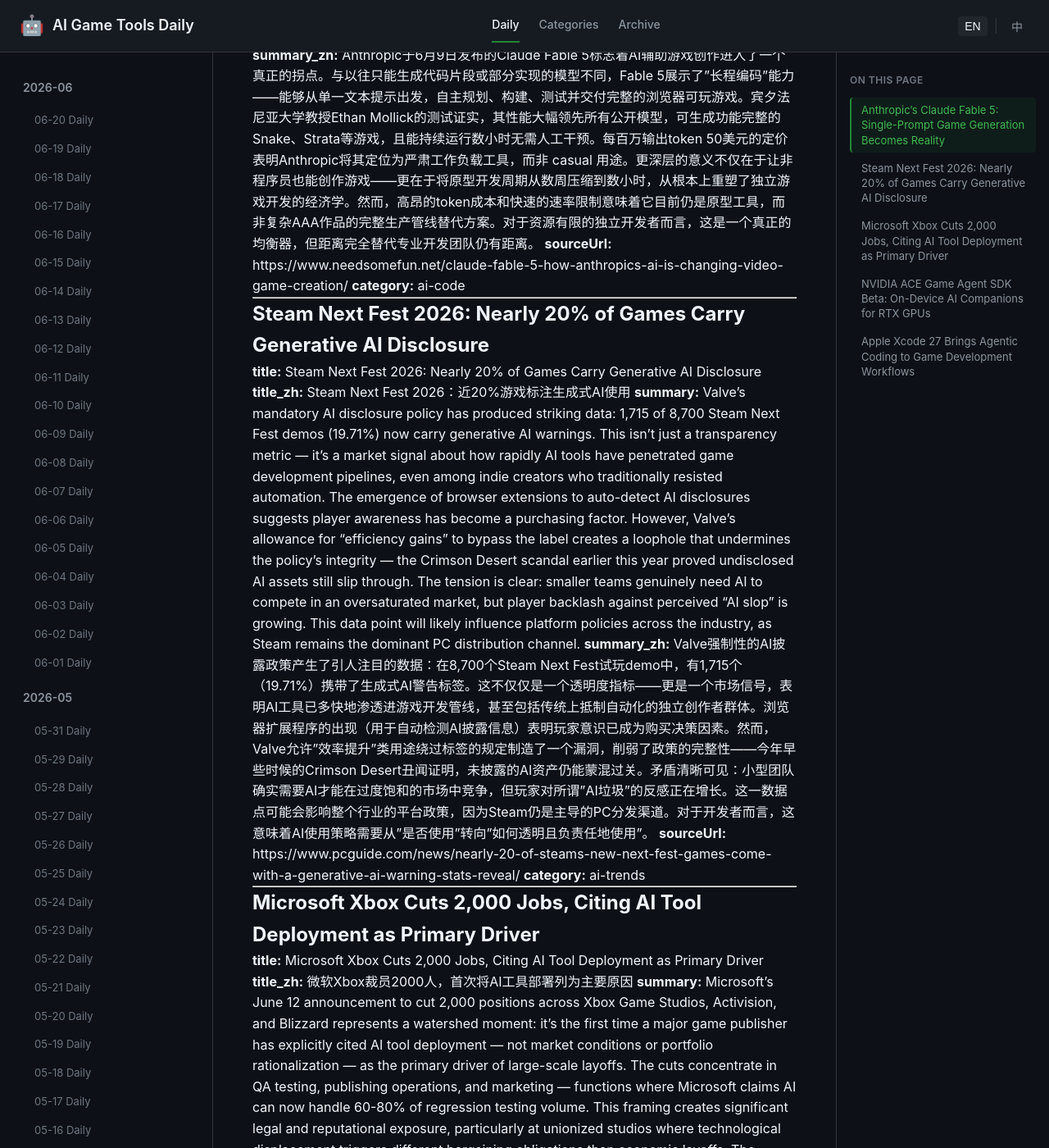
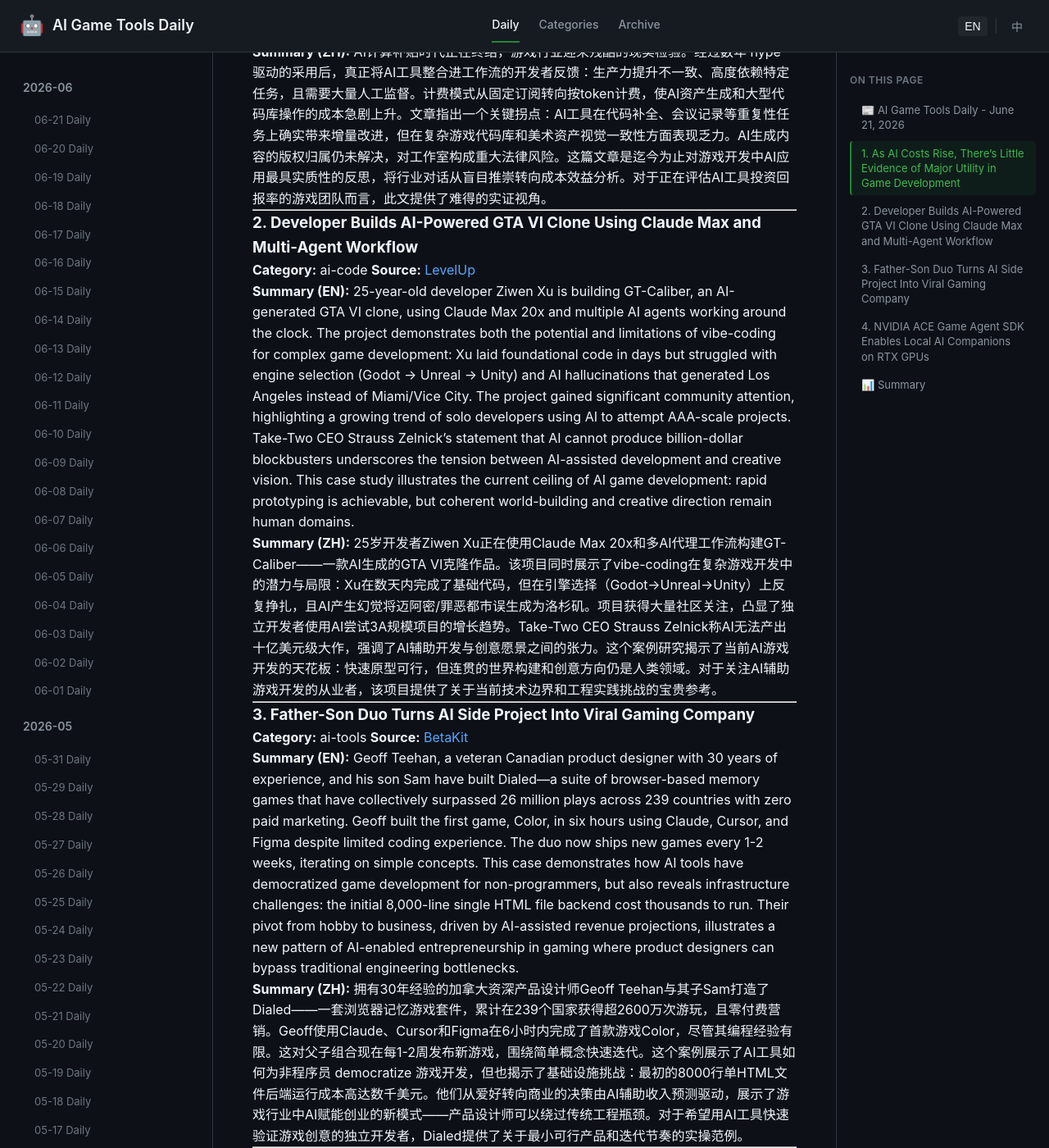
Before and after one commit to sionsychen/ai-game-tools-daily, a Jekyll site: the page built from index.html, in a window 1280 px wide and 1400 px high, scrolled down 619 px. Shown: the whole window at 82% size. Built offline with Jekyll 4.4.1, drawn with Linux system fonts in a browser that asks for light colours; some of the changed text lies outside the part shown.

Commit message:
Publish daily: 2026-06-21

```diff
--- a/_data/used_urls.json
+++ b/_data/used_urls.json
@@ -16,5 +16,11 @@
     "https://www.vaasblock.com/news/microsoft-xbox-layoffs-ai-game-development-2026/",
     "https://www.tweaktown.com/news/112257/nvidia-launches-ace-game-agent-sdk-beta-for-in-game-ai-companions-that-run-on-rtx-gpus/index.html",
     "https://www.pocketgamer.biz/apple-unveils-ai-frameworks-and-agentic-coding-tools-in-xcode-27/"
+  ],
+  "2026-06-21": [
+    "https://www.gamesindustry.biz/as-ai-costs-rise-theres-little-evidence-of-major-utility-in-game-development-opinion",
+    "https://www.levelup.com/en/news/developer-grows-tired-of-waiting-for-gta-vi-builds-ai-powered-rockstar-clone-instead/",
+    "https://betakit.com/meet-the-father-son-duo-hoping-to-turn-their-ai-side-project-into-a-gaming-company/",
+    "https://www.tech-critter.com/local-ai-companions-npcs-unreal-engine/"
   ]
 }
--- /dev/null
+++ b/_posts/2026-06-21-daily.md
@@ -0,0 +1,72 @@
+---
+layout: post
+title: "AI Game Tools Daily - June 21, 2026"
+date: 2026-06-21
+categories: daily
+---
+
+## 📰 AI Game Tools Daily - June 21, 2026
+
+### 1. As AI Costs Rise, There's Little Evidence of Major Utility in Game Development
+
+**Category:** ai-trends
+**Source:** [GamesIndustry.biz](https://www.gamesindustry.biz/as-ai-costs-rise-theres-little-evidence-of-major-utility-in-game-development-opinion)
+
+**Summary (EN):**
+The era of heavily subsidized AI compute is ending, and the games industry is confronting a sobering reality check. After years of hype-driven adoption, developers who have actually integrated AI tools into workflows report inconsistent, task-specific productivity gains that require extensive human supervision. Token-based billing is replacing flat-rate subscriptions, making AI-generated assets and large codebase manipulation significantly more expensive. The article highlights a critical inflection point: AI tools deliver incremental improvements for repetitive tasks like code completion and meeting transcription, but struggle with complex game codebases and maintaining visual consistency in art assets. The unresolved copyright status of AI-generated content remains a major legal risk for studios. This piece represents the most substantive reality-check on AI in game development published to date, shifting the conversation from evangelism to cost-benefit analysis.
+
+**Summary (ZH):**
+AI计算补贴时代正在终结，游戏行业迎来残酷的现实检验。经过数年 hype 驱动的采用后，真正将AI工具整合进工作流的开发者反馈：生产力提升不一致、高度依赖特定任务，且需要大量人工监督。计费模式从固定订阅转向按token计费，使AI资产生成和大型代码库操作的成本急剧上升。文章指出一个关键拐点：AI工具在代码补全、会议记录等重复性任务上确实带来增量改进，但在复杂游戏代码库和美术资产视觉一致性方面表现乏力。AI生成内容的版权归属仍未解决，对工作室构成重大法律风险。这篇文章是迄今为止对游戏开发中AI应用最具实质性的反思，将行业对话从盲目推崇转向成本效益分析。对于正在评估AI工具投资回报率的游戏团队而言，此文提供了难得的实证视角。
+
+---
+
+### 2. Developer Builds AI-Powered GTA VI Clone Using Claude Max and Multi-Agent Workflow
+
+**Category:** ai-code
+**Source:** [LevelUp](https://www.levelup.com/en/news/developer-grows-tired-of-waiting-for-gta-vi-builds-ai-powered-rockstar-clone-instead/)
+
+**Summary (EN):**
+25-year-old developer Ziwen Xu is building GT-Caliber, an AI-generated GTA VI clone, using Claude Max 20x and multiple AI agents working around the clock. The project demonstrates both the potential and limitations of vibe-coding for complex game development: Xu laid foundational code in days but struggled with engine selection (Godot → Unreal → Unity) and AI hallucinations that generated Los Angeles instead of Miami/Vice City. The project gained significant community attention, highlighting a growing trend of solo developers using AI to attempt AAA-scale projects. Take-Two CEO Strauss Zelnick's statement that AI cannot produce billion-dollar blockbusters underscores the tension between AI-assisted development and creative vision. This case study illustrates the current ceiling of AI game development: rapid prototyping is achievable, but coherent world-building and creative direction remain human domains.
+
+**Summary (ZH):**
+25岁开发者Ziwen Xu正在使用Claude Max 20x和多AI代理工作流构建GT-Caliber——一款AI生成的GTA VI克隆作品。该项目同时展示了vibe-coding在复杂游戏开发中的潜力与局限：Xu在数天内完成了基础代码，但在引擎选择（Godot→Unreal→Unity）上反复挣扎，且AI产生幻觉将迈阿密/罪恶都市误生成为洛杉矶。项目获得大量社区关注，凸显了独立开发者使用AI尝试3A规模项目的增长趋势。Take-Two CEO Strauss Zelnick称AI无法产出十亿美元级大作，强调了AI辅助开发与创意愿景之间的张力。这个案例研究揭示了当前AI游戏开发的天花板：快速原型可行，但连贯的世界构建和创意方向仍是人类领域。对于关注AI辅助游戏开发的从业者，该项目提供了关于当前技术边界和工程实践挑战的宝贵参考。
+
+---
+
+### 3. Father-Son Duo Turns AI Side Project Into Viral Gaming Company
+
+**Category:** ai-tools
+**Source:** [BetaKit](https://betakit.com/meet-the-father-son-duo-hoping-to-turn-their-ai-side-project-into-a-gaming-company/)
+
+**Summary (EN):**
+Geoff Teehan, a veteran Canadian product designer with 30 years of experience, and his son Sam have built Dialed—a suite of browser-based memory games that have collectively surpassed 26 million plays across 239 countries with zero paid marketing. Geoff built the first game, Color, in six hours using Claude, Cursor, and Figma despite limited coding experience. The duo now ships new games every 1-2 weeks, iterating on simple concepts. This case demonstrates how AI tools have democratized game development for non-programmers, but also reveals infrastructure challenges: the initial 8,000-line single HTML file backend cost thousands to run. Their pivot from hobby to business, driven by AI-assisted revenue projections, illustrates a new pattern of AI-enabled entrepreneurship in gaming where product designers can bypass traditional engineering bottlenecks.
+
+**Summary (ZH):**
+拥有30年经验的加拿大资深产品设计师Geoff Teehan与其子Sam打造了Dialed——一套浏览器记忆游戏套件，累计在239个国家获得超2600万次游玩，且零付费营销。Geoff使用Claude、Cursor和Figma在6小时内完成了首款游戏Color，尽管其编程经验有限。这对父子组合现在每1-2周发布新游戏，围绕简单概念快速迭代。这个案例展示了AI工具如何为非程序员 democratize 游戏开发，但也揭示了基础设施挑战：最初的8000行单HTML文件后端运行成本高达数千美元。他们从爱好转向商业的决策由AI辅助收入预测驱动，展示了游戏行业中AI赋能创业的新模式——产品设计师可以绕过传统工程瓶颈。对于希望用AI工具快速验证游戏创意的独立开发者，Dialed提供了关于最小可行产品和迭代节奏的实操范例。
+
+---
+
+### 4. NVIDIA ACE Game Agent SDK Enables Local AI Companions on RTX GPUs
+
+**Category:** ai-npc
+**Source:** [Tech-Critter](https://www.tech-critter.com/local-ai-companions-npcs-unreal-engine/)
+
+**Summary (EN):**
+NVIDIA's ACE Game Agent SDK represents a strategic shift from cloud-based to on-device AI for gaming. The open-source C/C++ framework enables developers to build AI companions and NPCs that run locally on RTX hardware, eliminating latency and server costs. The SDK includes three core APIs: Agent API for perception and reasoning, Chat API for dialogue, and RAG API for context retrieval. NVIDIA also released UE5 plugins supporting ASR (8 languages), small language models (Qwen 3.5 4B), and TTS (Chatterbox Turbo 350M). The PUBG Ally beta—an AI teammate that understands voice commands and makes tactical decisions—demonstrates real-world application. This move addresses two major barriers to AI NPC adoption: latency and operational costs, potentially accelerating mainstream adoption of intelligent companions in games.
+
+**Summary (ZH):**
+NVIDIA ACE Game Agent SDK标志着游戏AI从云端向本地设备的战略转移。这个开源C/C++框架使开发者能够在RTX硬件上本地运行AI伙伴和NPC，消除延迟和服务器成本。SDK包含三个核心API：Agent API（感知与推理）、Chat API（对话）和RAG API（上下文检索）。NVIDIA还发布了UE5插件，支持ASR（8种语言）、小语言模型（Qwen 3.5 4B）和TTS（Chatterbox Turbo 350M）。PUBG Ally beta——一个能理解语音指令并做出战术决策的AI队友——展示了实际应用场景。此举解决了AI NPC普及的两大障碍：延迟和运营成本，有望加速智能伙伴在游戏中的主流采用。对于正在评估AI NPC技术方案的游戏工作室，NVIDIA的本地优先策略提供了区别于云端方案的可靠替代路径，特别是在实时性要求高的竞技和合作游戏场景中。
+
+---
+
+## 📊 Summary
+
+| # | Title | Category | Source |
+|---|-------|----------|--------|
+| 1 | As AI Costs Rise, There's Little Evidence of Major Utility in Game Development | ai-trends | GamesIndustry.biz |
+| 2 | Developer Builds AI-Powered GTA VI Clone Using Claude Max and Multi-Agent Workflow | ai-code | LevelUp |
+| 3 | Father-Son Duo Turns AI Side Project Into Viral Gaming Company | ai-tools | BetaKit |
+| 4 | NVIDIA ACE Game Agent SDK Enables Local AI Companions on RTX GPUs | ai-npc | Tech-Critter |
+
+**Categories:** ai-trends, ai-code, ai-tools, ai-npc
+**Generated by:** AI Game Tools Daily ⚡
```
